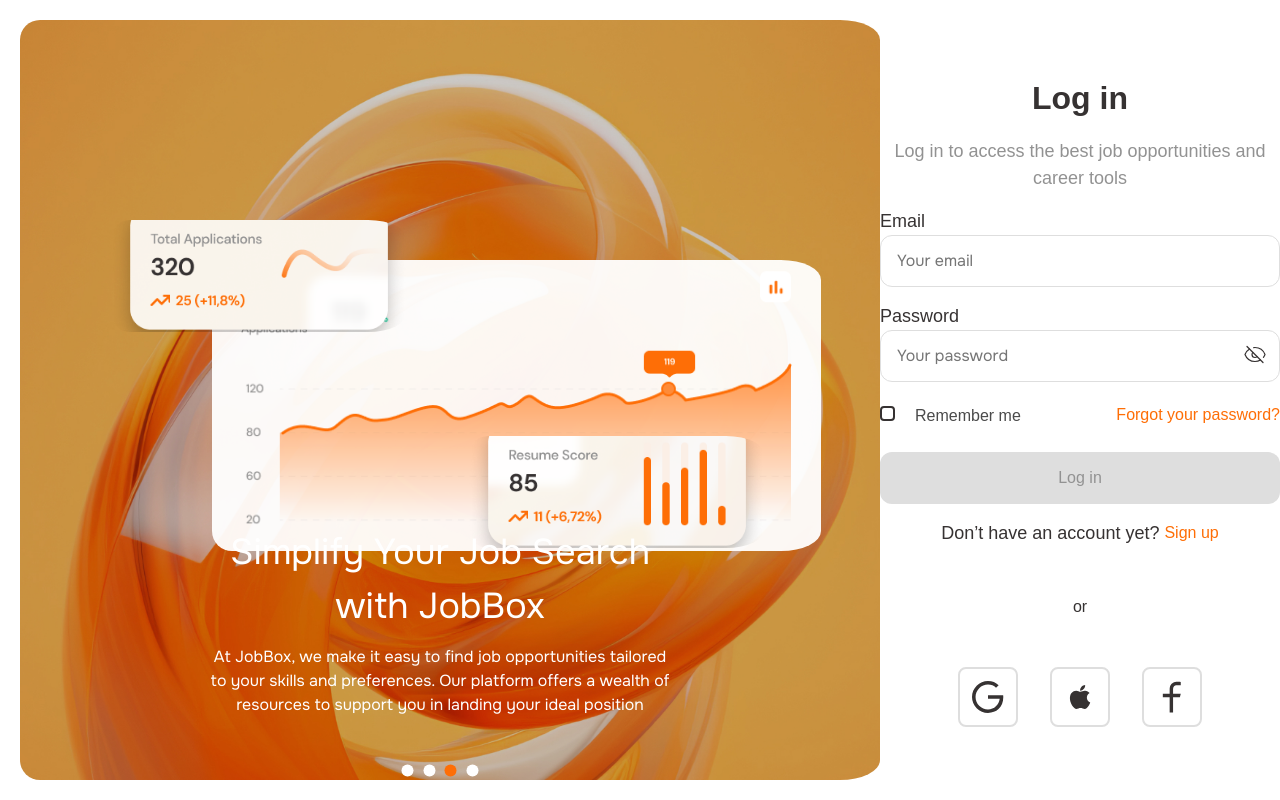
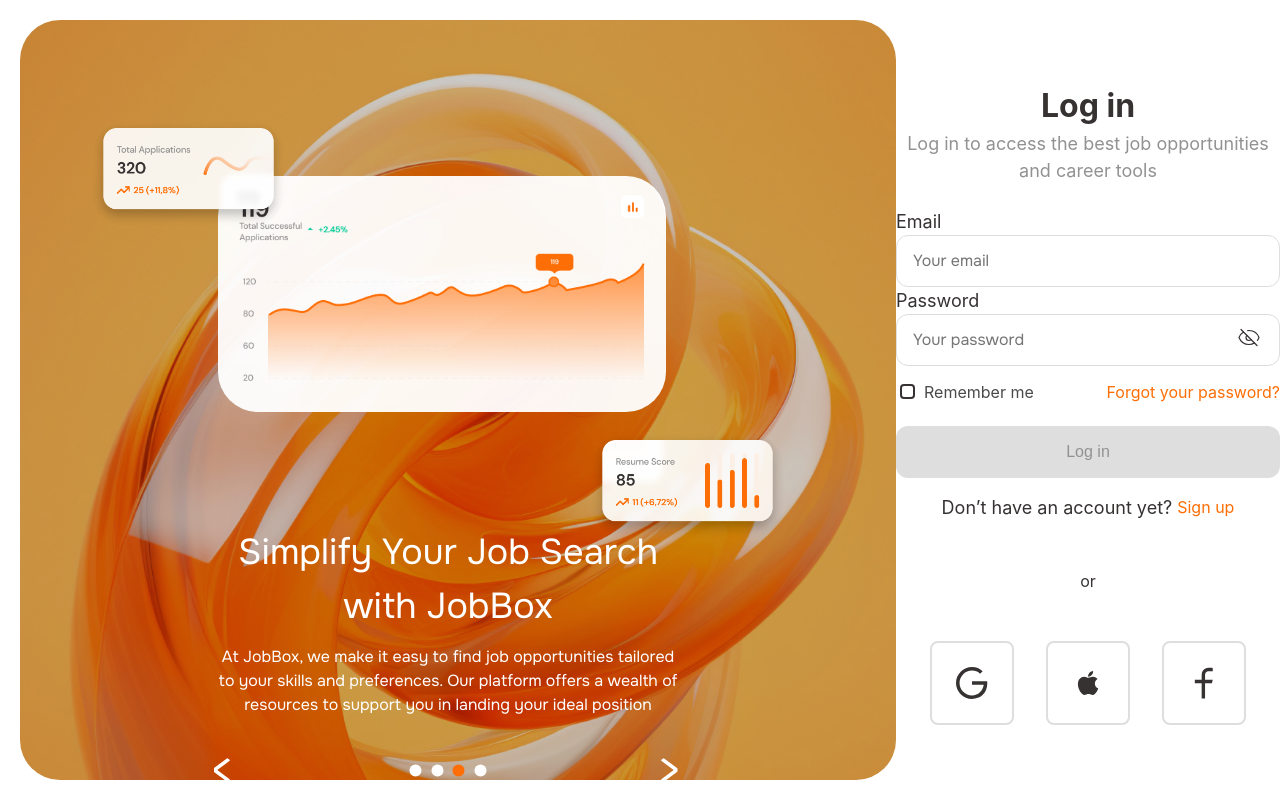
Before and after one commit to CareerTrail/job-applications, a React (Vite) app: page /auth in a window 1280 px wide. Built offline with nearby package versions, Linux system fonts and the light colour scheme; no server answers.

Commit message:
fix: add_adaptive

```diff
--- a/src/components/Button/Button.module.css
+++ b/src/components/Button/Button.module.css
@@ -6,7 +6,7 @@
     background-color 0.3s,
     color 0.3s;
   white-space: nowrap;
-  width: 400px;
+  width: 100%;
   height: 52px;
   padding: 16px;
   border-radius: 12px;
--- a/src/components/Input/Input.module.css
+++ b/src/components/Input/Input.module.css
@@ -1,5 +1,3 @@
-/* @import 'assets/styles/variables.css'; */
-
 .inputContainer {
   position: relative;
   width: 100%;
@@ -8,10 +6,11 @@
 
 .input {
   width: 100%;
+  max-width: 400px;
+  box-sizing: border-box;
   height: 52px;
   border-radius: 12px;
   border-style: solid;
-  box-sizing: border-box;
   padding: 16px;
   font-family: 'onest', sans-serif;
   font-size: 16px;
--- a/src/pages/Login/Login.styles.ts
+++ b/src/pages/Login/Login.styles.ts
@@ -1,58 +1,43 @@
 import styled, { createGlobalStyle } from 'styled-components';
 import { Colors } from 'core/variables/constants';
-import { Link } from 'react-router-dom';
 
 export const GlobalStyle = createGlobalStyle`
-  * {
+body {
   margin: 0;
   padding: 0;
   box-sizing: border-box;
   }
+`;
 
-  body {
-    margin: 0;
-    font-family: Arial, sans-serif;
+export const Wrapper = styled.div`
+  display: flex;
+  max-width: 1920px;
+  width: 100%;
+  min-height: 100vh;
+  position: relative;
+`;
+export const ImageContainer = styled.div`
+  display: flex;
+  align-items: center;
+  overflow: hidden;
+  width: 70%;
+  height: 100vh;
+  box-sizing: border-box;
+  padding: 20px 0 20px 20px;
+  position: absolute;
+  img {
+    width: 100%;
+    height: 100%;
+    object-fit: cover;
+    border-radius: 40px;
+    position: relative;
+  }
+  @media (max-width: 1920px) {
+    width: 70%;
   }
 `;
 
-export const Wrapper = styled.div`
-  position: relative;
-  overflow: hidden;
-  width: 100vw;
-  height: 100vh;
-  display: flex;
-  align-items: center;
-  justify-content: space-between;
-
-  @media (max-width: 768px) {
-    flex-direction: column;
-    justify-content: center;
-    padding: 20px;
-  }
-`;
-export const ImageContainer = styled.div`
-  position: relative;
-  width: 1334px;
-  height: 100%;
-  z-index: 2;
-  overflow: hidden;
-  img {
-    width: 100%;
-    height: 100%;
-    border-radius: 40px;
-    object-fit: cover;
-    position: absolute;
-    padding: 20px 0 20px 20px;
-  }
-  @media (max-width: 768px) {
-    width: 100%;
-    height: auto;
-    margin-right: 0;
-    margin-bottom: 20px;
-  }
-`;
-
-export const Title = styled.div`
+export const TitleImg = styled.div`
   font-family: 'onest', sans-serif;
   position: absolute;
   top: 80%;
@@ -118,50 +103,67 @@
 
 export const FormContainer = styled.div`
   position: relative;
-  width: 100%;
+  margin-left: 70%;
+  display: flex;
+  justify-content: center;
+  align-items: center;
+  box-sizing: border-box;
+  form {
     max-width: 400px;
     max-height: 637px;
-  background: #fff;
+  }
+  @media (max-width: 1920px) {
+    width: 30%;
+  }
+`;
+
+export const Header = styled.div`
   display: flex;
   flex-direction: column;
-  justify-content: center;
-  align-items: center;
-  z-index: 1;
-  margin: auto auto;
+  text-align: center;
 `;
-
-export const Title1 = styled.div`
+export const Title = styled.div`
   color: ${Colors.primary};
   font-size: 32px;
   font-weight: 700;
-  text-align: center;
 `;
 
-export const Title2 = styled.div`
+export const SubTitle = styled.div`
   color: ${Colors.secondary};
   font-size: 18px;
   font-weight: 400;
-  text-align: center;
-  margin-top: 16px;
-  margin-bottom: 8px;
 `;
 
-export const LaberForEmail = styled.label`
+export const Form = styled.div`
+  margin: 24px 0px;
+  label {
     color: ${Colors.primary};
     font-size: 18px;
-  margin-top: 16px;
     display: block;
+  }
 `;
 
 export const AuthActions = styled.div`
   display: flex;
   justify-content: space-between;
   align-items: center;
-  margin-top: 20px;
-  margin-bottom: 24px;
+  margin-top: 16px;
+  height: 20px;
+  a {
+    text-decoration: none;
+    color: ${Colors.accent};
+    font-size: 16px;
+  }
 `;
 
-export const CheckBox = styled.input`
+export const RememberMe = styled.div`
+  display: flex;
+  label {
+    margin-left: 6px;
+    font-size: 16px;
+    color: #4a4a4a;
+  }
+  input {
     appearance: none;
     background-color: ${Colors.bg_white};
     border: 2px solid ${Colors.primary};
@@ -186,18 +188,7 @@
         transform: rotate(45deg);
       }
     }
-`;
-
-export const RememberMeLabel = styled.label`
-  margin-left: 20px;
-  font-size: 16px;
-  color: #4a4a4a;
-`;
-
-export const StyledLink = styled(Link)`
-  text-decoration: none;
-  color: ${Colors.accent};
-  font-size: 16px;
+  }
 `;
 
 export const ActionToReg = styled.div`
@@ -206,13 +197,17 @@
   align-items: center;
   text-align: center;
   padding-top: 16px;
-`;
-
-export const LaberForReg = styled.div`
+  a {
+    text-decoration: none;
+    color: ${Colors.accent};
+    font-size: 16px;
+  }
+  div {
     color: ${Colors.primary};
     font-size: 18px;
     display: block;
     padding-right: 5px;
+  }
 `;
 
 export const Body1 = styled.div`
--- a/src/pages/Login/Login.tsx
+++ b/src/pages/Login/Login.tsx
@@ -16,26 +16,25 @@
 import rightGraph from 'assets/images/auth/rightGraph.png';
 import Input from 'components/Input/Input';
 import Button from 'components/Button/Button';
+import { Link } from 'react-router-dom';
 import {
   GlobalStyle,
   Wrapper,
   ImageContainer,
   FormContainer,
   AuthActions,
-  CheckBox,
-  RememberMeLabel,
-  StyledLink,
-  Title1,
-  Title2,
-  LaberForEmail,
+  RememberMe,
+  Header,
+  Title,
+  SubTitle,
+  Form,
   ActionToReg,
-  LaberForReg,
   Body1,
   SocialIcons,
   SocialIconWrapper,
   ErrorMessage,
   Slider,
-  Title,
+  TitleImg,
   Title1Image,
   Title2Image,
 } from './Login.styles';
@@ -98,19 +97,21 @@
             src={mainGraph}
             alt="mainGraph"
             style={{
-              width: '629px',
-              height: '331px',
-              top: '30vh',
-              left: '15vw',
+              position: 'absolute',
+              maxWidth: '50%',
+              height: 'auto',
+              top: '22vh',
+              left: '17vw',
             }}
           />
           <img
             src={leftGraph}
             alt="leftGraph"
             style={{
-              width: '318px',
-              height: '152px',
-              top: '25vh',
+              position: 'absolute',
+              width: '22%',
+              height: 'auto',
+              top: '15vh',
               left: '7vw',
             }}
           />
@@ -118,13 +119,14 @@
             src={rightGraph}
             alt="rightGraph"
             style={{
-              width: '318px',
-              height: '152px',
-              top: '52vh',
-              left: '35vw',
+              position: 'absolute',
+              width: '22%',
+              height: 'auto',
+              top: '54vh',
+              left: '46vw',
             }}
           />
-          <Title>
+          <TitleImg>
             <Title1Image>Simplify Your Job Search with JobBox</Title1Image>
             <Title2Image>
               At JobBox, we make it easy to find job opportunities tailored to
@@ -177,17 +179,20 @@
                 </a>
               </div>
             </Slider>
-          </Title>
+          </TitleImg>
         </ImageContainer>
         <FormContainer>
           <form onSubmit={formik.handleSubmit}>
-            <Title1>Log in</Title1>
-            <Title2>
+            <Header>
+              <Title>Log in</Title>
+              <SubTitle>
                 Log in to access the best job opportunities and career tools
-            </Title2>
-            <LaberForEmail htmlFor="email">Email</LaberForEmail>
+              </SubTitle>
+            </Header>
+            <Form>
+              <div>
+                <label htmlFor="email">Email</label>
                 <Input
-              type="text"
                   id="email"
                   name="email"
                   placeholder="Your email"
@@ -208,7 +213,9 @@
                   }
                   error={!!(formik.touched.email && formik.errors.email)}
                 />
-            <LaberForEmail htmlFor="password">Password</LaberForEmail>
+              </div>
+              <div>
+                <label htmlFor="password">Password</label>
                 <Input
                   type="password"
                   id="password"
@@ -231,19 +238,19 @@
                   }
                   error={!!(formik.touched.password && formik.errors.password)}
                 />
+              </div>
               <AuthActions>
+                <RememberMe>
+                  <input type="checkbox" id="rememberMe" name="rememberMe" />
+                  <label htmlFor="rememberMe">Remember me</label>
+                </RememberMe>
                 <div>
-                <CheckBox type="checkbox" id="rememberMe" name="rememberMe" />
-                <RememberMeLabel htmlFor="rememberMe">
-                  Remember me
-                </RememberMeLabel>
-              </div>
-              <div>
-                <StyledLink to={getPath(Pages.RecoveryPass)}>
+                  <Link to={getPath(Pages.RecoveryPass)}>
                     Forgot your password?
-                </StyledLink>
+                  </Link>
                 </div>
               </AuthActions>
+            </Form>
             <Button
               type="submit"
               variant={buttonVariant}
@@ -251,10 +258,10 @@
             >
               Log in
             </Button>
-            {formError && <ErrorMessage>{formError}</ErrorMessage>}{' '}
+            {formError && <ErrorMessage>{formError}</ErrorMessage>}
             <ActionToReg>
-              <LaberForReg>Don’t have an account yet? </LaberForReg>
-              <StyledLink to={getPath(Pages.Reg)}>Sign up </StyledLink>
+              <div>Don’t have an account yet? </div>
+              <Link to={getPath(Pages.Reg)}>Sign up </Link>
             </ActionToReg>
             <Body1>or</Body1>
             <SocialIcons>
```
Lines whose indentation alone changed are shown as unchanged.
